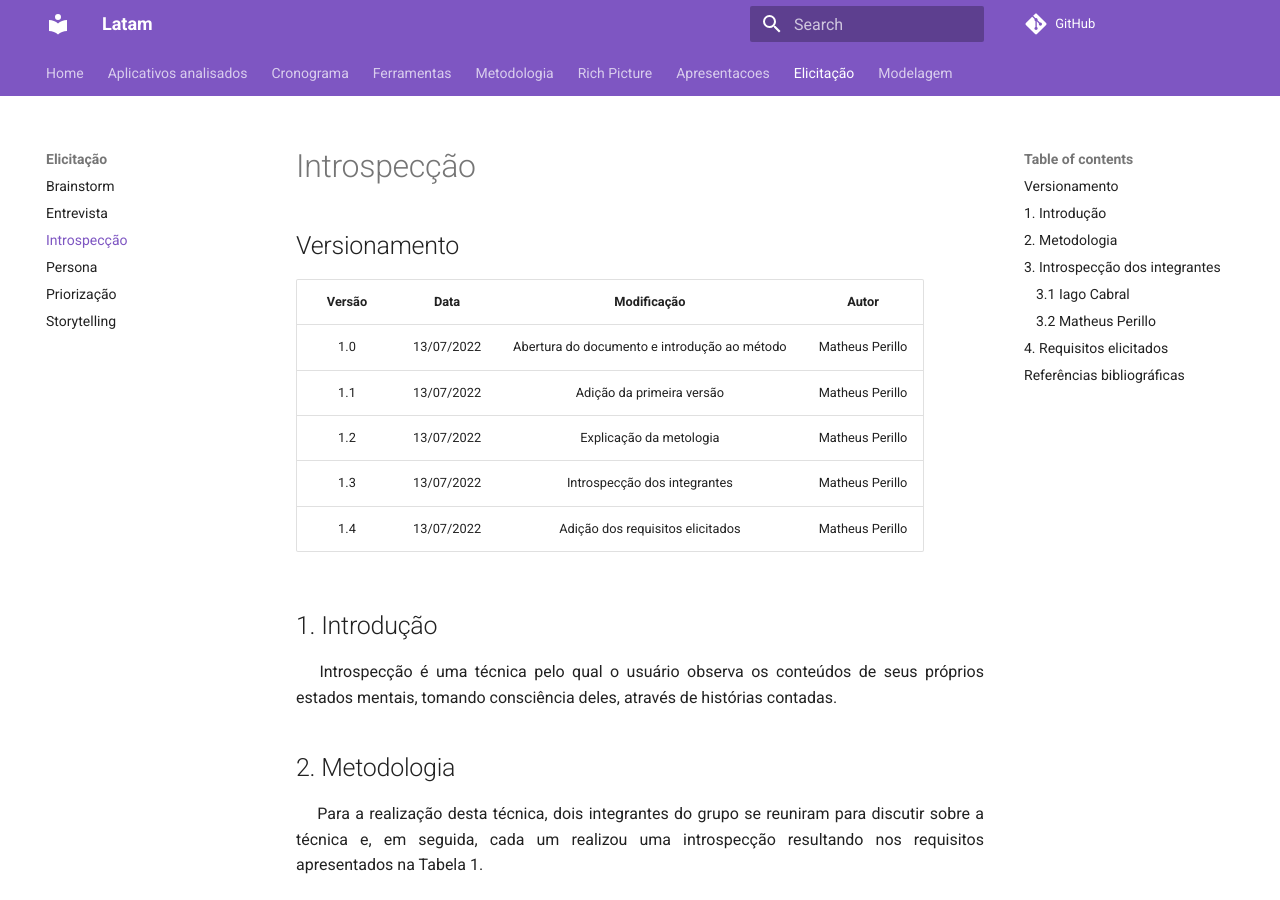
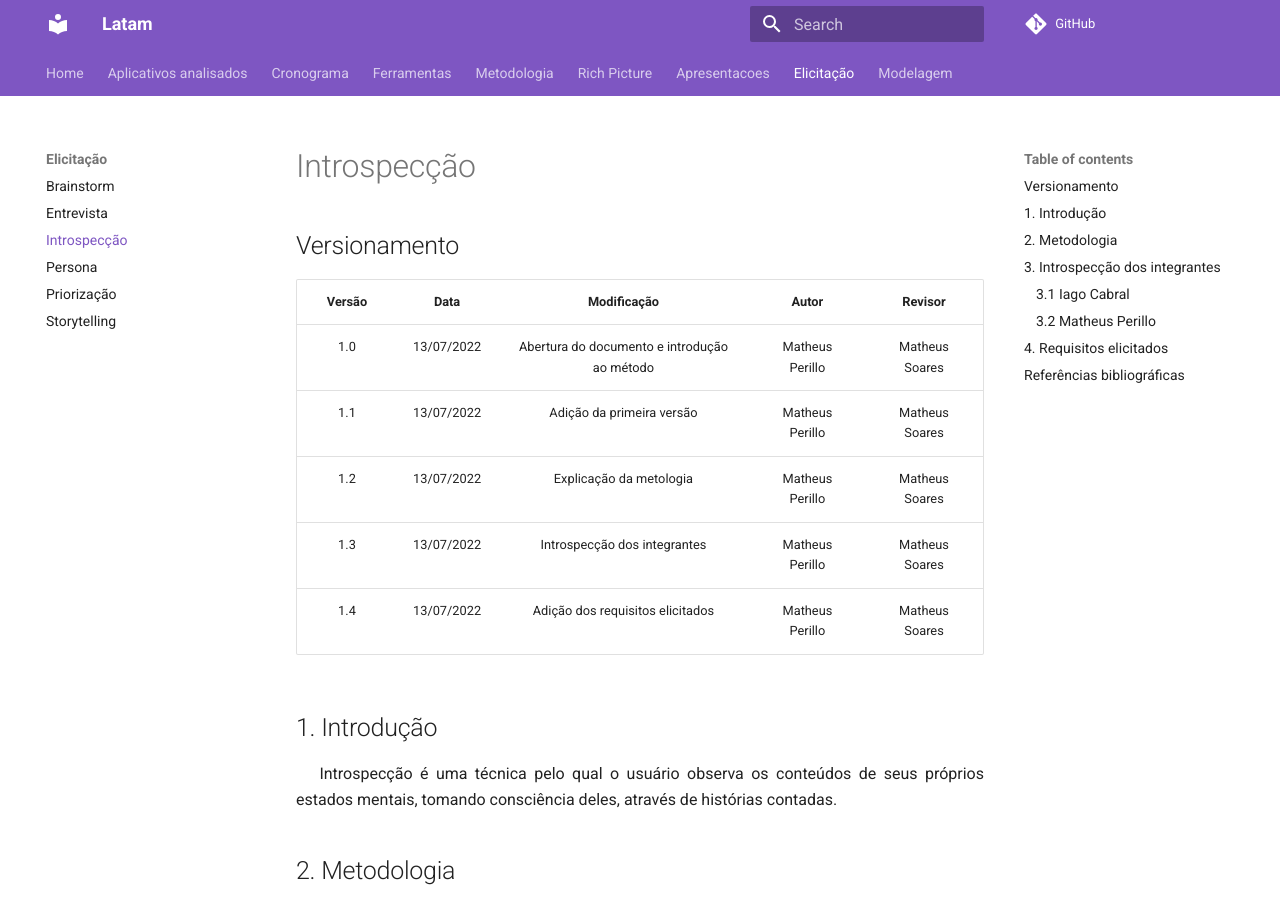
Before and after one commit to Requisitos-de-Software/2022.1-TikTok, an MkDocs documentation site: the page built from docs/elicitação/introspecçao.md, in a window 1280 px wide and 900 px high. Built offline with MkDocs 1.6.1 and Material for MkDocs 9.7.7, drawn with Linux system fonts in a browser that asks for light colours; comment, search, counter and statistics services are not loaded.

Commit message:
#37 - Atualização de revisor

```diff
--- a/docs/elicitação/introspecçao.md
+++ b/docs/elicitação/introspecçao.md
@@ -2,13 +2,13 @@
 
 ## Versionamento
 
-| Versão | Data       |                  Modificação                 |      Autor      |
-| :----: | :--------: |:--------------------------------------------:|:---------------:|
-| 1.0    | 13/07/2022 | Abertura do documento e introdução ao método | Matheus Perillo |
-| 1.1    | 13/07/2022 |          Adição da primeira versão           | Matheus Perillo |
-| 1.2    | 13/07/2022 |          Explicação da metologia             | Matheus Perillo |
-| 1.3    | 13/07/2022 |          Introspecção dos integrantes        | Matheus Perillo |
-| 1.4    | 13/07/2022 |          Adição dos requisitos elicitados    | Matheus Perillo |
+| Versão | Data       |                  Modificação                 |      Autor      | Revisor |
+| :----: | :--------: |:--------------------------------------------:|:---------------:|:-------:|
+| 1.0    | 13/07/2022 | Abertura do documento e introdução ao método | Matheus Perillo | Matheus Soares |
+| 1.1    | 13/07/2022 |          Adição da primeira versão           | Matheus Perillo | Matheus Soares |
+| 1.2    | 13/07/2022 |          Explicação da metologia             | Matheus Perillo | Matheus Soares |
+| 1.3    | 13/07/2022 |          Introspecção dos integrantes        | Matheus Perillo | Matheus Soares |
+| 1.4    | 13/07/2022 |          Adição dos requisitos elicitados    | Matheus Perillo | Matheus Soares |
 
 ## 1. Introdução
 
```
